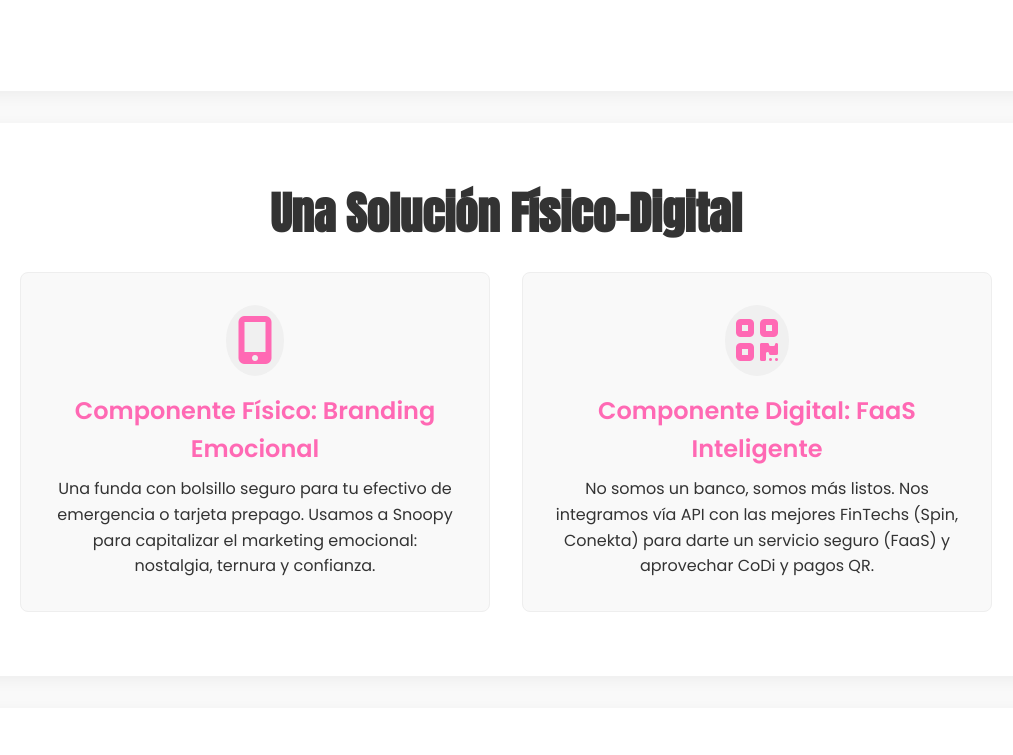
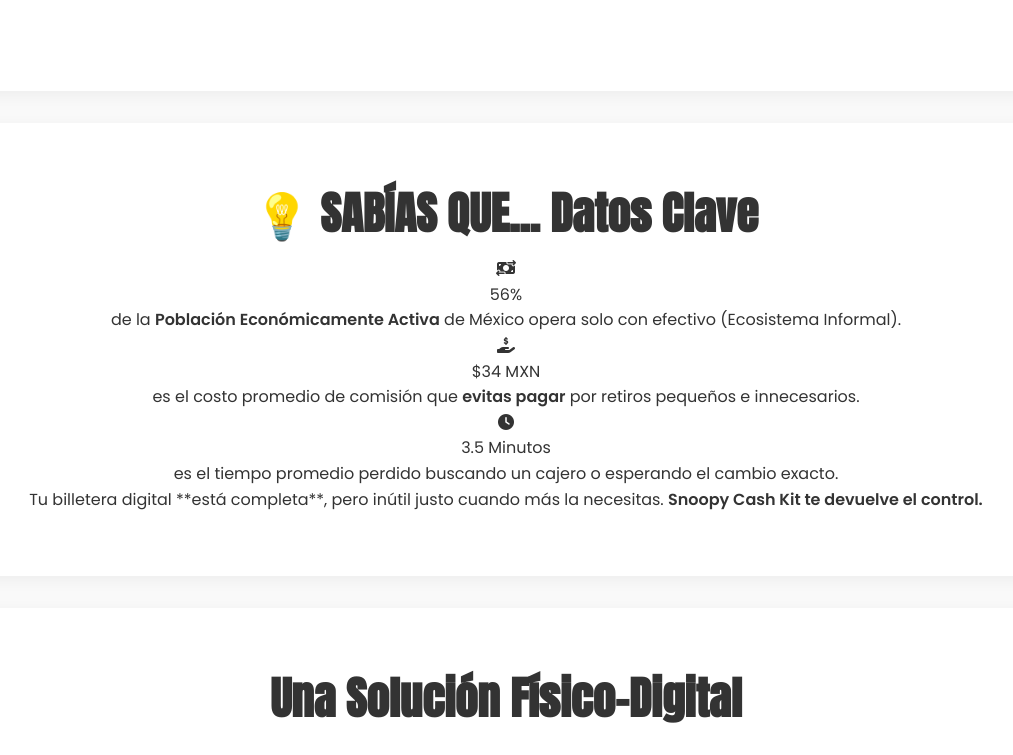
Before and after one commit to snoopycashkit/snoopycashkit.com, a plain HTML site: page index.html in a window 1280 px wide. Shown: the part 1040-1795 px from the top of the page, without its empty margins (134-1147 px from the left). Drawn offline with Linux system fonts and the light colour scheme.

Commit message:
Update index.html

```diff
--- a/index.html
+++ b/index.html
@@ -19,6 +19,7 @@
         <nav class="nav">
     <ul>
         <li><a href="#problema">El Problema</a></li>
+        <li><a href="#insights">Datos Clave</a></li>
         <li><a href="#solucion">La Solución</a></li>
         <li><a href="#demo">Demo</a></li>
         <li><a href="#feedback">Opina</a></li>
@@ -54,7 +55,29 @@
                  Vives en el mundo digital, pero la economía informal no. El "Snoopy Cash Kit" está diseñado para consumidores como tú (> $10,000 MXN, profesionales, estudiantes) que enfrentan la eterna frustración del "no traigo cambio" o la necesidad de un pago rápido en efectivo.
 </p>
         </section>
-
+<section id="insights" class="section insights-section fade-in">
+    <div class="insight-container">
+        <h2 class="insight-title">💡 SABÍAS QUE... Datos Clave</h2>
+        <div class="insight-grid">
+            <div class="insight-card">
+                <i class="fa-solid fa-money-bill-transfer insight-icon"></i>
+                <p class="insight-data">56%</p>
+                <p class="insight-text">de la <strong>Población Económicamente Activa</strong> de México opera solo con efectivo (Ecosistema Informal).</p>
+            </div>
+            <div class="insight-card">
+                <i class="fa-solid fa-hand-holding-dollar insight-icon"></i>
+                <p class="insight-data">$34 MXN</p>
+                <p class="insight-text">es el costo promedio de comisión que <strong>evitas pagar</strong> por retiros pequeños e innecesarios.</p>
+            </div>
+            <div class="insight-card">
+                <i class="fa-solid fa-clock insight-icon"></i>
+                <p class="insight-data">3.5 Minutos</p>
+                <p class="insight-text">es el tiempo promedio perdido buscando un cajero o esperando el cambio exacto.</p>
+            </div>
+        </div>
+        <p class="insight-conclusion">Tu billetera digital **está completa**, pero inútil justo cuando más la necesitas. <strong>Snoopy Cash Kit te devuelve el control.</strong></p>
+    </div>
+</section>
         <section id="solucion" class="section fade-in">
             <h2>Una Solución Físico-Digital</h2>
             <div class="solucion-grid">
```
Lines whose indentation alone changed are shown as unchanged.
